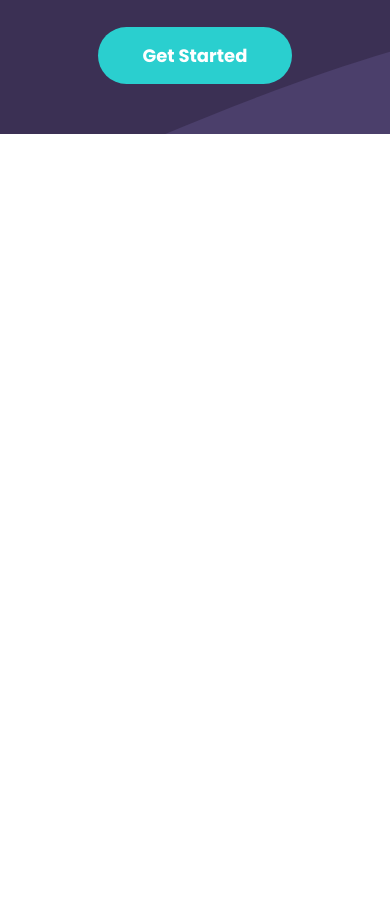
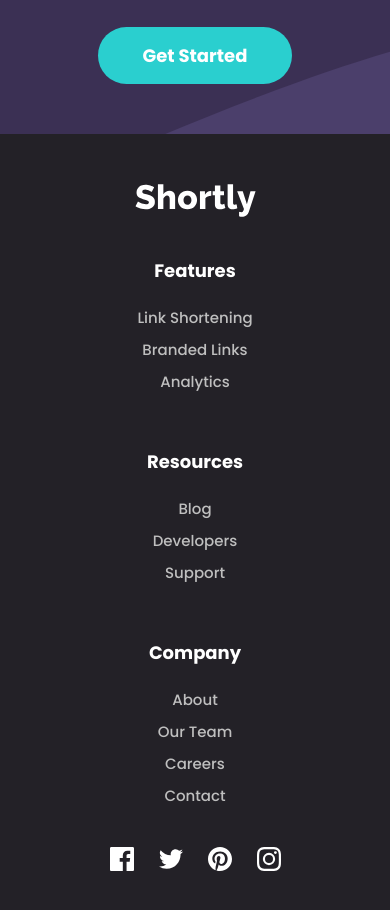
Before and after one commit to Tim-jn/shortly, a React (Create React App) app: page / in a window 390 px wide. Shown: the part 2521-3431 px from the top of the page. Before the commit the page ends 2655 px from the top, so only its background shows below. Built offline with nearby package versions, Linux system fonts and the light colour scheme.

Commit message:
updated footer res

```diff
--- a/src/styles/Footer.scss
+++ b/src/styles/Footer.scss
@@ -102,6 +102,26 @@
 
 @media all and (max-width: 1024px) {
     .footer {
-        display: none;
+        flex-direction: column;
+    }
+
+    .footer-logo {
+        margin: auto;
+        margin-top: 30px;
+        margin-bottom: 40px;
+    }
+
+    .footer-links-section {
+        flex-direction: column;
+        text-align: center;
+        align-items: center;
+        margin: auto;
+        gap: 50px;
+        margin-bottom: 35px;
+    }
+
+    .social-icons {
+        margin: auto;
+        margin-bottom: 40px;
     }
 }
```
